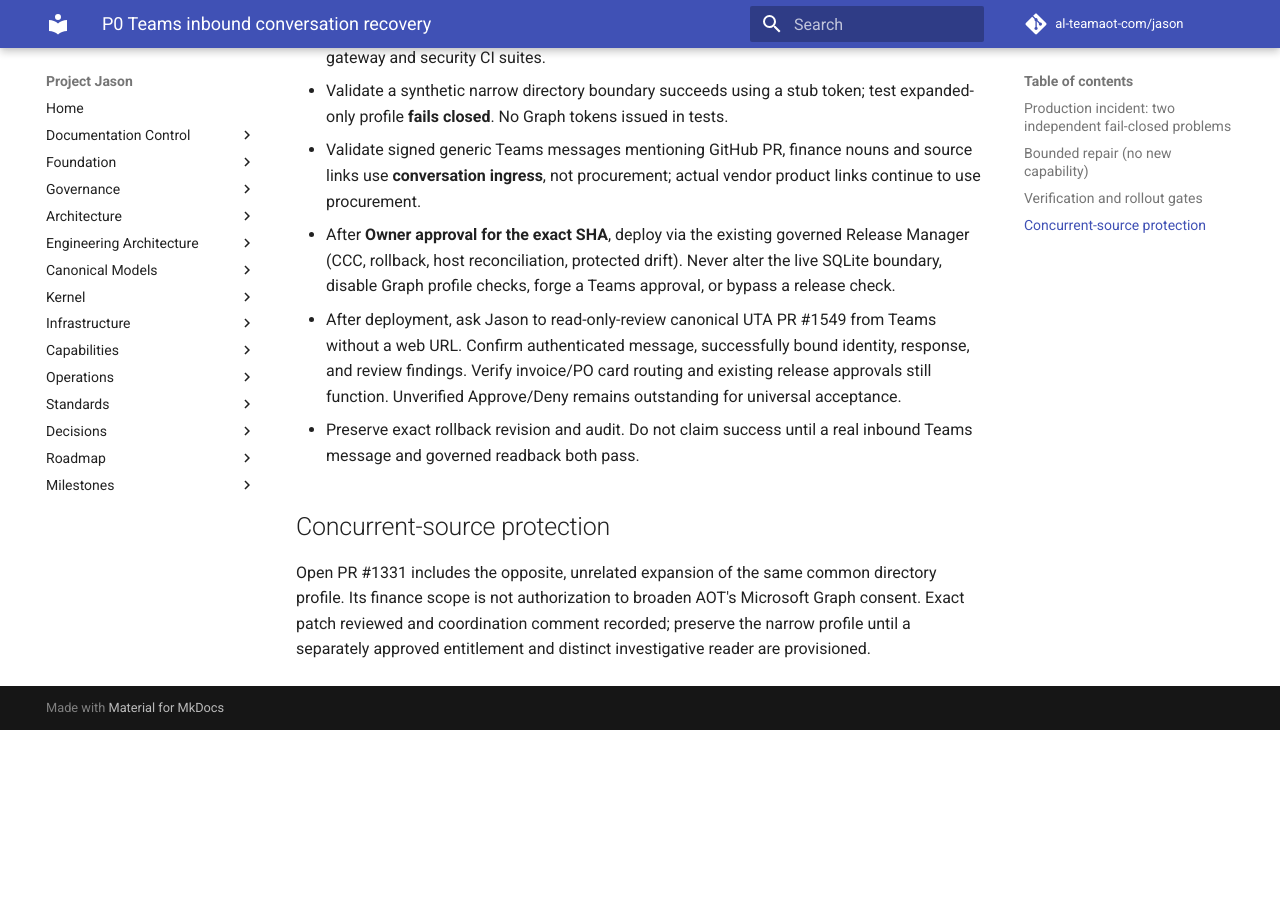
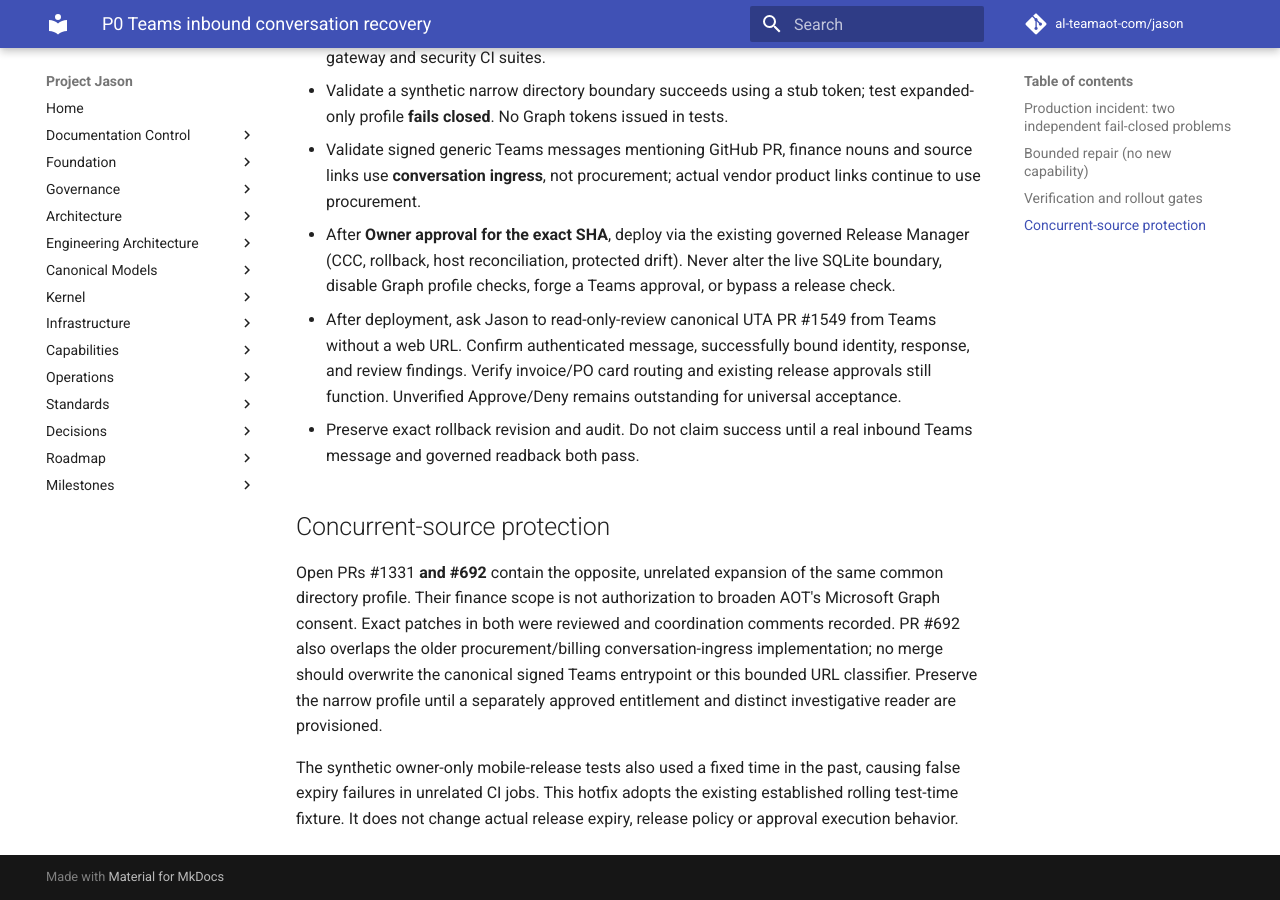
Before and after one commit to al-teamaot-com/jason, an MkDocs documentation site: the page built from docs/operations/Teams-Inbound-Recovery-2026-10-17.md, in a window 1280 px wide and 900 px high, scrolled down 1139 px. Built offline with MkDocs 1.6.1 and Material for MkDocs 9.7.7, drawn with Linux system fonts in a browser that asks for light colours; comment, search, counter and statistics services are not loaded; before the commit the page ends 1869 px from its top, so only the background shows below that.

Commit message:
Keep mobile owner approval fixtures current and reconcile Teams source overlaps

```diff
--- a/docs/operations/Teams-Inbound-Recovery-2026-10-17.md
+++ b/docs/operations/Teams-Inbound-Recovery-2026-10-17.md
@@ -59,8 +59,16 @@
 
 ## Concurrent-source protection
 
-Open PR #1331 includes the opposite, unrelated expansion of the same common
-directory profile. Its finance scope is not authorization to broaden AOT's
-Microsoft Graph consent. Exact patch reviewed and coordination comment
-recorded; preserve the narrow profile until a separately approved entitlement
-and distinct investigative reader are provisioned.
+Open PRs #1331 **and #692** contain the opposite, unrelated expansion of
+the same common directory profile. Their finance scope is not authorization
+to broaden AOT's Microsoft Graph consent. Exact patches in both were reviewed
+and coordination comments recorded. PR #692 also overlaps the older
+procurement/billing conversation-ingress implementation; no merge should
+overwrite the canonical signed Teams entrypoint or this bounded URL classifier.
+Preserve the narrow profile until a separately approved entitlement and
+distinct investigative reader are provisioned.
+
+The synthetic owner-only mobile-release tests also used a fixed time in the
+past, causing false expiry failures in unrelated CI jobs. This hotfix adopts
+the existing established rolling test-time fixture. It does not change
+actual release expiry, release policy or approval execution behavior.
```
Also changed, not shown: 1 other file.
